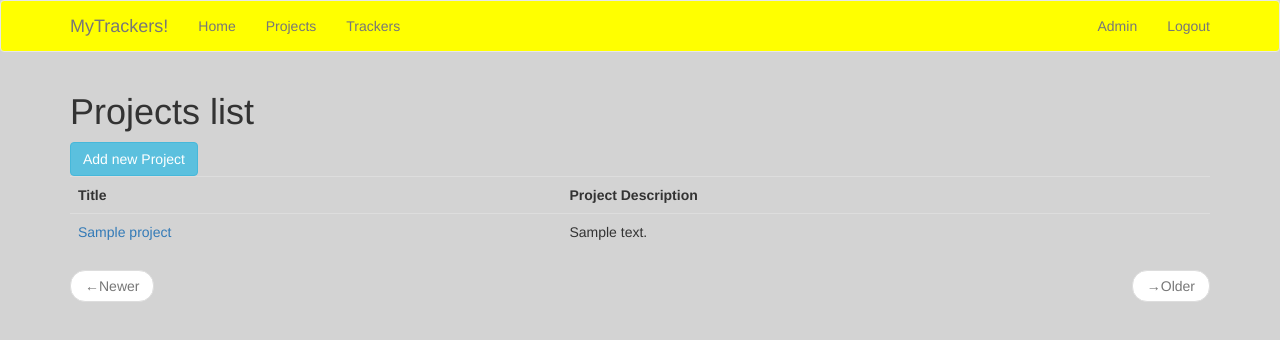
After one commit to idalmasso/my_tracker_app, a Flask app: page /projectlist in a window 1280 px wide. The commit adds this page. Shown: the top 340 px of the page. Run offline with Flask 2, Linux system fonts and the light colour scheme; a user stored in the database is signed in; a database or web service that is not in the repository returns one stand-in record (values such as "Sample title"); some libraries are stand-ins or nearby versions.

Commit message:
Added project management -> next step to add projects to trackers and create lookup

```diff
--- a/app/__init__.py
+++ b/app/__init__.py
@@ -33,6 +33,8 @@ def create_app(config_class=Config):
     app.register_blueprint(authentication_bp, url_prefix='/auth')
     from app.trackerapp import bp as trackerapp_bp
     app.register_blueprint(trackerapp_bp)
+    from app.projects import bp as project_bp
+    app.register_blueprint(project_bp)
     if not app.debug:
         # ...
 
@@ -49,4 +51,4 @@ def create_app(config_class=Config):
         app.logger.info('log startup')
     return app
 
-from app import usermodel, tracker
+from app import usermodel, tracker,projectmodel
--- /dev/null
+++ b/app/projectmodel.py
@@ -0,0 +1,50 @@
+from app import mongo
+from bson.objectid import ObjectId
+
+class TrkProject(object):
+    name = ''
+    description = ''
+    def __init__(self, prj=None):
+        if prj is not None:
+           self.name = prj.get('name','')
+           self.description = prj.get('description','')
+           self.id = str(prj.get('_id',''))
+
+    def update_project(self):
+        mongo.db.projects.update_one({'_id':ObjectId(self.id)},
+                                     {'$set':{
+                                         'name':self.name,
+                                         'description':self.description
+                                         }})
+
+    @staticmethod
+    def create_project(name,description):
+        prj = mongo.db.projects.find_one({'name':name})
+        if prj is not None:
+            return TrkProject(prj)
+        prj_id = mongo.db.projects.insert({'name': name,
+                                           'description':description})
+        return prj_id
+
+    @staticmethod
+    def get_list_projects(page_number, projects_per_page):
+        class Object(object):
+            pass
+
+        list_project = Object()
+        list_project.has_prev = (page_number > 1)
+        list_project.prev = page_number - 1
+        list_project.next = page_number + 1
+        cont = mongo.db.projects.count()
+        list_project.has_next = (cont > projects_per_page * page_number)
+        skips = projects_per_page * (page_number - 1)
+        cursor = mongo.db.projects.find().skip(skips).limit(projects_per_page)
+        list_project.projects = [TrkProject(project) for project in cursor]
+        return list_project
+
+    @staticmethod
+    def get_project(id):
+        project = mongo.db.projects.find_one({'_id': ObjectId(id)})
+        if not project:
+            return None
+        return TrkProject(project)
--- /dev/null
+++ b/app/projects/__init__.py
@@ -0,0 +1,5 @@
+from flask import Blueprint
+
+bp = Blueprint('projects', __name__)
+
+from app.projects import routes
--- /dev/null
+++ b/app/projects/routes.py
@@ -0,0 +1,69 @@
+from app.projects import bp
+from flask import url_for, request, render_template, current_app, flash,redirect, jsonify
+from flask_login import login_required, current_user
+from app.projects.forms import AddEditProjectForm
+from app.projectmodel import TrkProject
+import os
+
+
+
+@bp.route('/projectlist')
+@login_required
+def projectlist():
+    page = request.args.get('page', 1, type=int)
+    projects = TrkProject.get_list_projects(page, int(current_app.config['PROJECTS_PER_PAGE']))
+    prev_url = url_for('projects.projectlist', page=projects.prev) if projects.has_prev else None
+    next_url = url_for('projects.projectlist', page=projects.next) if projects.has_next else None
+    return render_template('projects/projectlist.html', title='projects',
+                       prev_url=prev_url, next_url=next_url, projects=projects.projects )
+
+
+
+@bp.route('/project_info/<id>', methods=['GET', 'POST'])
+@login_required
+def project_info(id):
+
+    project = TrkProject.get_project(id)
+
+    if project is None:
+        flash('project with id {} does not exist'.format(id))
+        return redirect(url_for('projects.projectlist'))
+    if request.method == 'POST':
+        if request.form['action'] == 'edit':
+            return redirect(url_for('projects.project_edit', id=project.id))
+        elif request.form['action'] == 'back':
+            return redirect(url_for('projects.projectlist'))
+        else:
+            flash('Something strange happened here')
+            return redirect(url_for('projects.projectlist'))
+    else:
+        return render_template('projects/project_info.html', project=project, title=project.name)
+
+
+@bp.route('/project_edit/<id>', methods=['GET', 'POST'])
+@login_required
+def project_edit(id):
+    project = TrkProject.get_project(id)
+
+    if project is None:
+        flash('project with id {} does not exist'.format(id))
+        return redirect(url_for('projects.projectlist'))
+    form = AddEditProjectForm(obj=project)
+    if form.validate_on_submit():
+        project.name = form.name.data
+        project.description = form.description.data
+        project.update_project()
+        flash('Project  {} updated'.format(project.name))
+        return redirect(url_for('projects.projectlist'))
+    else:
+        return render_template('projects/project_edit.html', form=form,project=project, title=project.name)
+
+
+@bp.route('/add_project', methods=['GET', 'POST'])
+@login_required
+def add_project():
+    form = AddEditProjectForm()
+    if form.validate_on_submit():
+        project=TrkProject.create_project(form.name.data, form.description.data)
+        return redirect(url_for('projects.project_info', id= project.id))
+    return render_template('projects/add_project.html', form=form, title='Add project')
--- a/app/templates/basetemplate.html
+++ b/app/templates/basetemplate.html
@@ -15,8 +15,8 @@
                 <ul class="nav navbar-nav">
                     <li><a href="{{ url_for('trackerapp.index') }}">Home</a></li>
                         {% if current_user.is_authenticated %}
+					<li><a href="{{ url_for('projects.projectlist') }}">Projects</a></li>
                     <li><a href="{{ url_for('trackerapp.trackerlist') }}">Trackers</a></li>
-                        <li><a href="{{ url_for('trackerapp.add_tracker') }}">Add</a></li>
                     {% endif %}
                 </ul>
                 <ul class="nav navbar-nav navbar-right">
--- /dev/null
+++ b/app/templates/projects/projectlist.html
@@ -0,0 +1,47 @@
+{% extends "basetemplate.html" %}
+{% import 'bootstrap/wtf.html' as wtf %}
+{% block appcontent %}
+<h1>Projects list</h1>
+<a href="{{ url_for('projects.add_project') }}" class="btn btn-info" role="button">Add new Project</a>
+<table class="table table-hover">
+       <tr>
+        <th>
+            Title
+        </th>
+        <th>
+            Project Description
+        </th>
+    </tr>
+    {% for project in projects %}
+
+    <tr>
+        <td>
+            <div class="project_name">
+                <a href="{{ url_for('projects.project_info',id=project.id) }}">{{ project.name }}</a>
+                <span hidden="True">{{ project.id }}</span>
+            </div>
+        </td>
+		<td class="project_description">
+			{{ project.description }}
+        </td>
+    </tr>
+    {% endfor %}
+</table>
+<nav aria-label="...">
+    <ul class="pager">
+        <li class="previous {% if not prev_url %} disabled {% endif %}">
+            <a href="{{ prev_url or '#' }}">
+                <span aria-hidden="true">&larr;</span>Newer
+            </a>
+        </li>
+        <li class="next {% if not next_url %} disabled{% endif %}">
+            <a href="{{ next_url or '#' }}">
+                <span aria-hidden="true">&rarr;</span>Older
+            </a>
+        </li>
+    </ul>
+</nav>
+{% endblock %}
+{% block scripts %}
+    {{ super() }}
+{% endblock %}
--- a/app/templates/trackerapp/trackerlist.html
+++ b/app/templates/trackerapp/trackerlist.html
@@ -2,6 +2,7 @@
 {% import 'bootstrap/wtf.html' as wtf %}
 {% block appcontent %}
 <h1>Trackers list</h1>
+<a href="{{ url_for('trackerapp.add_tracker') }}" class="btn btn-info" role="button">Add new Tracker</a>
 <table class="table table-hover">
        <tr>
 		<th>
--- a/app/tracker.py
+++ b/app/tracker.py
@@ -2,7 +2,6 @@ from app import mongo
 from flask import current_app
 from bson.objectid import ObjectId
 import os
-from bs4 import BeautifulSoup
 import urllib.request
 import json
 from pathlib import Path
--- a/config.py
+++ b/config.py
@@ -10,4 +10,5 @@ class Config(object):
     MONGO_DBNAME = os.environ.get('MONGO_DBNAME') or 'tracker_app_db'
     SECRET_KEY = os.environ.get('SECRET_KEY') or 'secret-key-that_cannot-be-guessedWAAAA'
     TRACKER_PER_PAGE = os.environ.get('TRACKER_PER_PAGE') or 20
+    PROJECTS_PER_PAGE = os.environ.get('TRACKER_PER_PAGE') or 20
     ALLOWED_EXTENSIONS = set(['torrent'])
```
Also changed, not shown: app/projects/forms.py (added, +10 -0 lines), app/templates/projects/add_project.html (added, +18 -0 lines), app/templates/projects/project_edit.html (added, +18 -0 lines), app/templates/projects/project_info.html (added, +27 -0 lines), app/templates/trackerapp/tracker_edit.html (added, +20 -0 lines), app/trackerapp/lookup.py (added, +15 -0 lines), 1 other file.
